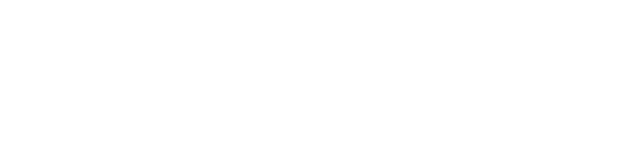
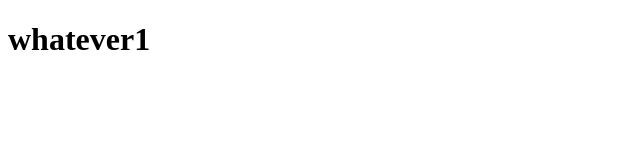
Before and after one commit to BaptGuilhas/git-one, a plain HTML site: page index.html in a window 1280 px wide. Shown: the whole page, without its empty margins (0-640 px from the left). Drawn offline with Linux system fonts and the light colour scheme.

Commit message:
added h1

```diff
--- a/index.html
+++ b/index.html
@@ -7,6 +7,6 @@
     <title>qdqdqfez</title>
 </head>
 <body>
-
+    <h1>whatever1</h1>
 </body>
 </html>
```
